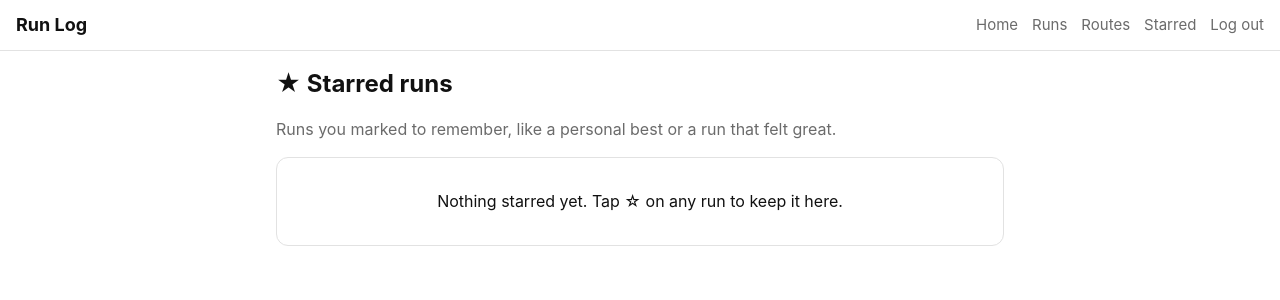
After one commit to daniely1227/baby-log, a Flask app: page /starred in a window 1280 px wide. The commit adds this page. Shown: the top 300 px of the page. Run offline with Flask 3, Linux system fonts and the light colour scheme; the visitor is signed in with stand-in values (Sample User, id 1); data that the repository does not hold is empty.

Commit message:
Add stars junction table and starred view
Co-Authored-By: Claude Opus 5.5 <noreply@anthropic.com>
Claude-Session: https://claude.ai/code/session_01KebJ57zcBaLXEjPm8zFGD3

```diff
--- a/app.py
+++ b/app.py
@@ -12,7 +12,7 @@ from flask_login import (
 )
 from werkzeug.security import check_password_hash, generate_password_hash
 
-from models import Route, Run, User, db, format_duration, parse_duration
+from models import Route, Run, Star, User, db, format_duration, parse_duration
 
 APP_TZ = ZoneInfo(os.environ.get("APP_TZ", "America/Los_Angeles"))
 
@@ -298,6 +298,35 @@ def create_app(config=None):
             return redirect(url_for("runs_list"))
         return render_template("run_delete.html", run=run)
 
+    # ---------- Stars ----------
+
+    @app.route("/runs/<int:run_id>/star", methods=["POST"])
+    @login_required
+    def run_star(run_id):
+        run = get_own_run(run_id)
+        star = Star.query.filter_by(user_id=current_user.id, run_id=run.id).first()
+        if star:
+            db.session.delete(star)
+        else:
+            db.session.add(Star(user_id=current_user.id, run_id=run.id))
+        db.session.commit()
+        nxt = request.form.get("next", "")
+        # Only follow links inside this app (no "//other-site.com" redirects).
+        if not nxt.startswith("/") or nxt.startswith("//"):
+            nxt = url_for("run_detail", run_id=run.id)
+        return redirect(nxt)
+
+    @app.route("/starred")
+    @login_required
+    def starred():
+        runs = (
+            Run.query.join(Star, Star.run_id == Run.id)
+            .filter(Star.user_id == current_user.id)
+            .order_by(Run.run_at.desc())
+            .all()
+        )
+        return render_template("starred.html", runs=runs)
+
     return app
 
 
--- a/templates/_macros.html
+++ b/templates/_macros.html
@@ -1,3 +1,14 @@
+{% macro star_button(run, next_url) %}
+<form method="post" action="{{ url_for('run_star', run_id=run.id) }}" class="star-form">
+  <input type="hidden" name="next" value="{{ next_url }}">
+  {% if run.is_starred_by(current_user) %}
+  <button type="submit" class="star on" title="Remove star" aria-label="Remove star">★</button>
+  {% else %}
+  <button type="submit" class="star" title="Star this run" aria-label="Star this run">☆</button>
+  {% endif %}
+</form>
+{% endmacro %}
+
 {% macro run_rows(runs, next_url) %}
 <ul class="log-list">
   {% for run in runs %}
@@ -7,6 +18,7 @@
       <span class="log-main">{{ run.duration_text }}{% if run.route %} <span class="muted">· {{ run.route.name }}</span>{% endif %}{% if run.notes %} <span class="muted">· {{ run.notes|truncate(30) }}</span>{% endif %}</span>
       <span class="muted log-time">{{ run.run_at.strftime('%a %b %-d') }}</span>
     </a>
+    {{ star_button(run, next_url) }}
   </li>
   {% endfor %}
 </ul>
--- a/templates/base.html
+++ b/templates/base.html
@@ -14,6 +14,7 @@
       <a href="{{ url_for('home') }}">Home</a>
       <a href="{{ url_for('runs_list') }}">Runs</a>
       <a href="{{ url_for('routes_page') }}">Routes</a>
+      <a href="{{ url_for('starred') }}">Starred</a>
       <a href="{{ url_for('logout') }}">Log out</a>
     </nav>
     {% endif %}
--- a/templates/run_detail.html
+++ b/templates/run_detail.html
@@ -1,11 +1,12 @@
 {% extends "base.html" %}
+{% from "_macros.html" import star_button with context %}
 {% block title %}Run · Run Log{% endblock %}
 {% block content %}
 <p><a href="{{ url_for('runs_list') }}">← All runs</a></p>
 <section class="card">
   <div class="row-between">
     <h1>{{ '%.2f'|format(run.distance_km) }} km in {{ run.duration_text }}</h1>
-    {% block star %}{% endblock %}
+    {{ star_button(run, request.path) }}
   </div>
   <dl class="details">
     <dt>When</dt><dd>{{ run.run_at.strftime('%a, %b %-d %Y, %-I:%M %p') }}</dd>
--- /dev/null
+++ b/templates/starred.html
@@ -0,0 +1,12 @@
+{% extends "base.html" %}
+{% from "_macros.html" import run_rows with context %}
+{% block title %}Starred · Run Log{% endblock %}
+{% block content %}
+<h1>★ Starred runs</h1>
+<p class="muted">Runs you marked to remember, like a personal best or a run that felt great.</p>
+{% if runs %}
+{{ run_rows(runs, request.full_path) }}
+{% else %}
+<div class="card empty"><p>Nothing starred yet. Tap ☆ on any run to keep it here.</p></div>
+{% endif %}
+{% endblock %}
```
Also changed, not shown: models.py (+17 -0 lines), prompts/stars.md (added, +13 -0 lines).
